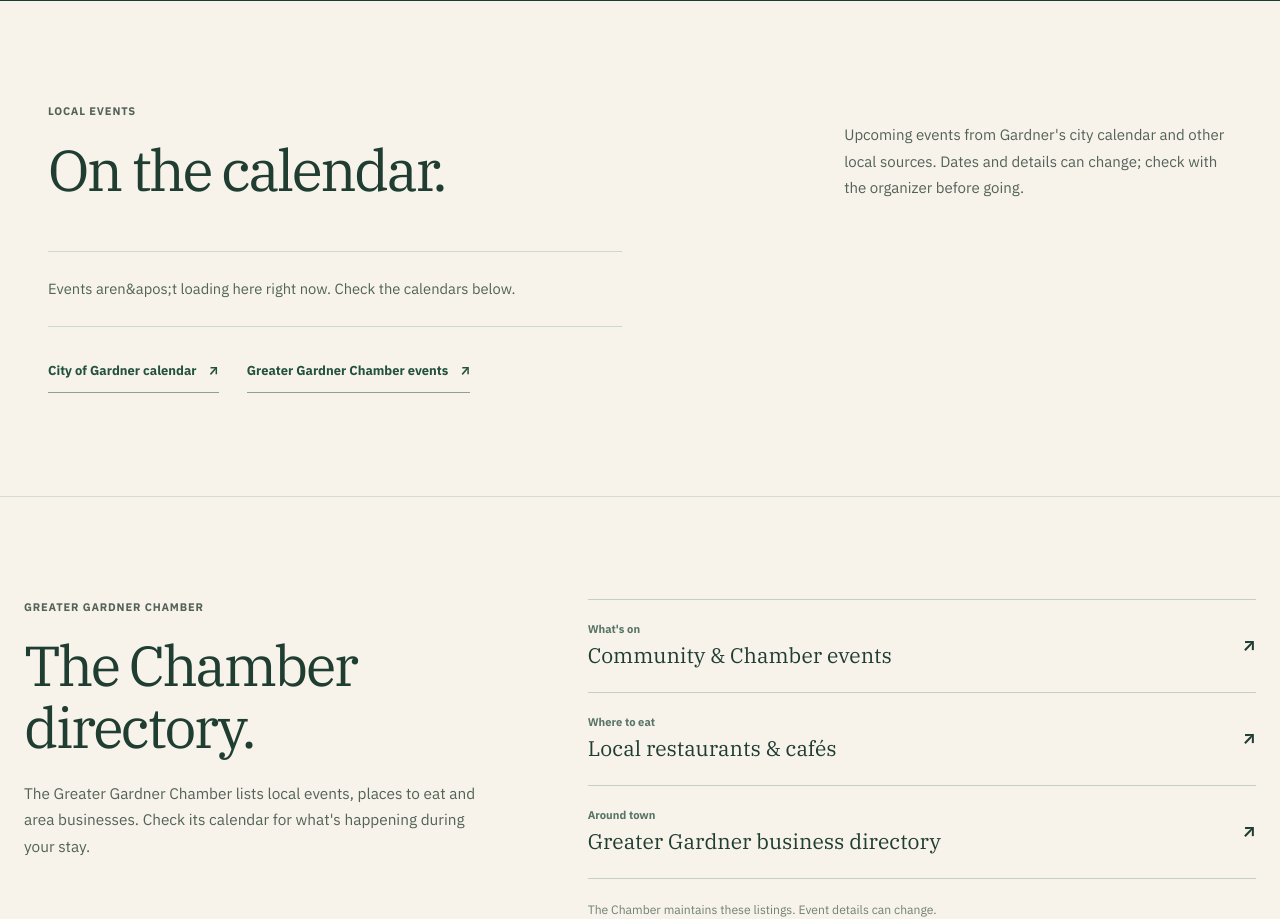
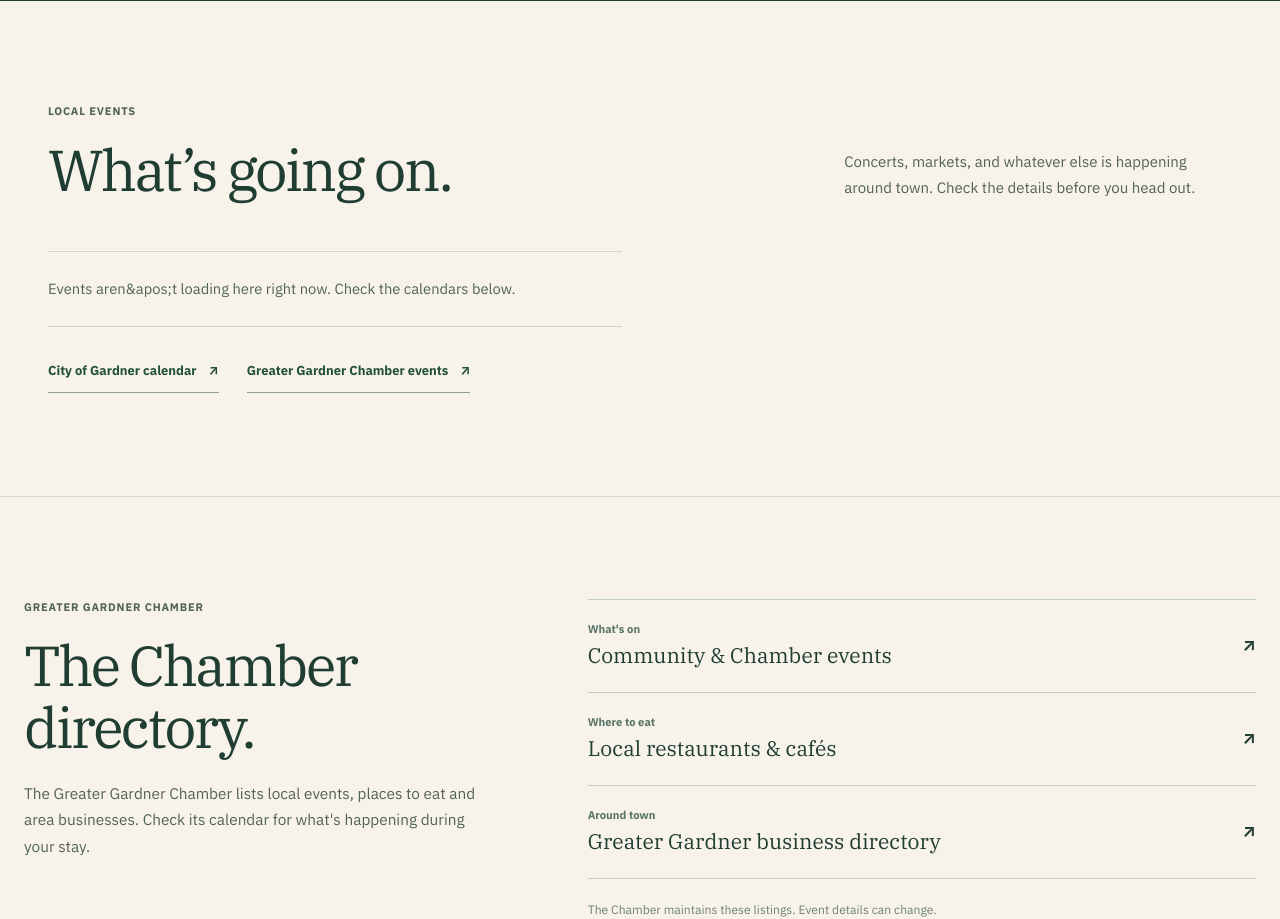
Before and after one commit to PublicLogic/KendallPondLodge, a Next.js app: page /explore in a window 1280 px wide. Shown: the part 3780-4699 px from the top of the page. Built offline with nearby package versions, Linux system fonts and the light colour scheme.

Commit message:
Give Explore a more natural local-host voice

```diff
--- a/app/explore/CommunityEvents.tsx
+++ b/app/explore/CommunityEvents.tsx
@@ -20,12 +20,10 @@ export function CommunityEvents({ feed }: { feed: PjExplore | null }) {
         <header className={styles.sectionHeader}>
           <div>
             <p className={styles.eyebrow}>Local events</p>
-            <h2 id="city-events-title">On the calendar.</h2>
+            <h2 id="city-events-title">What’s going on.</h2>
           </div>
           <p>
-            Upcoming events from Gardner&apos;s city calendar and other
-            local sources. Dates and details can change; check with
-            the organizer before going.
+            Concerts, markets, and whatever else is happening around town. Check the details before you head out.
           </p>
         </header>
         {events.length ? (
```
